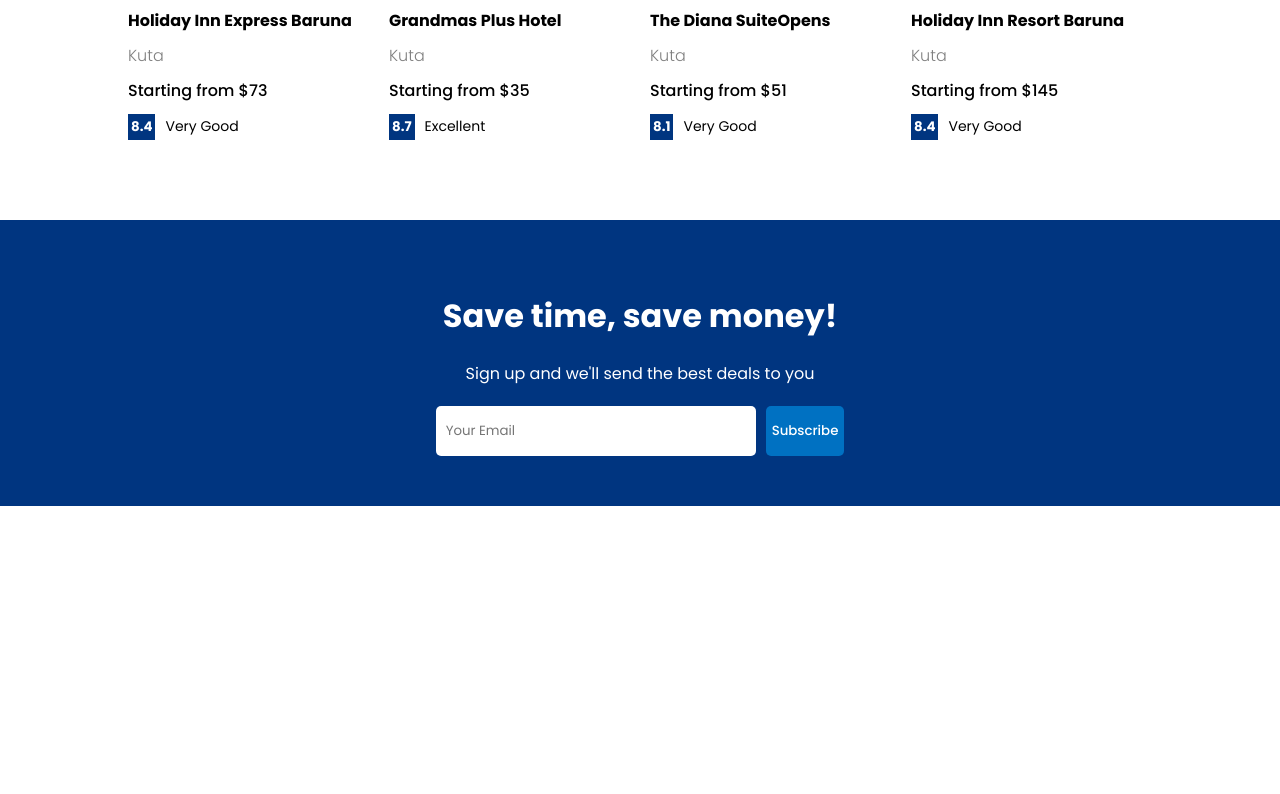
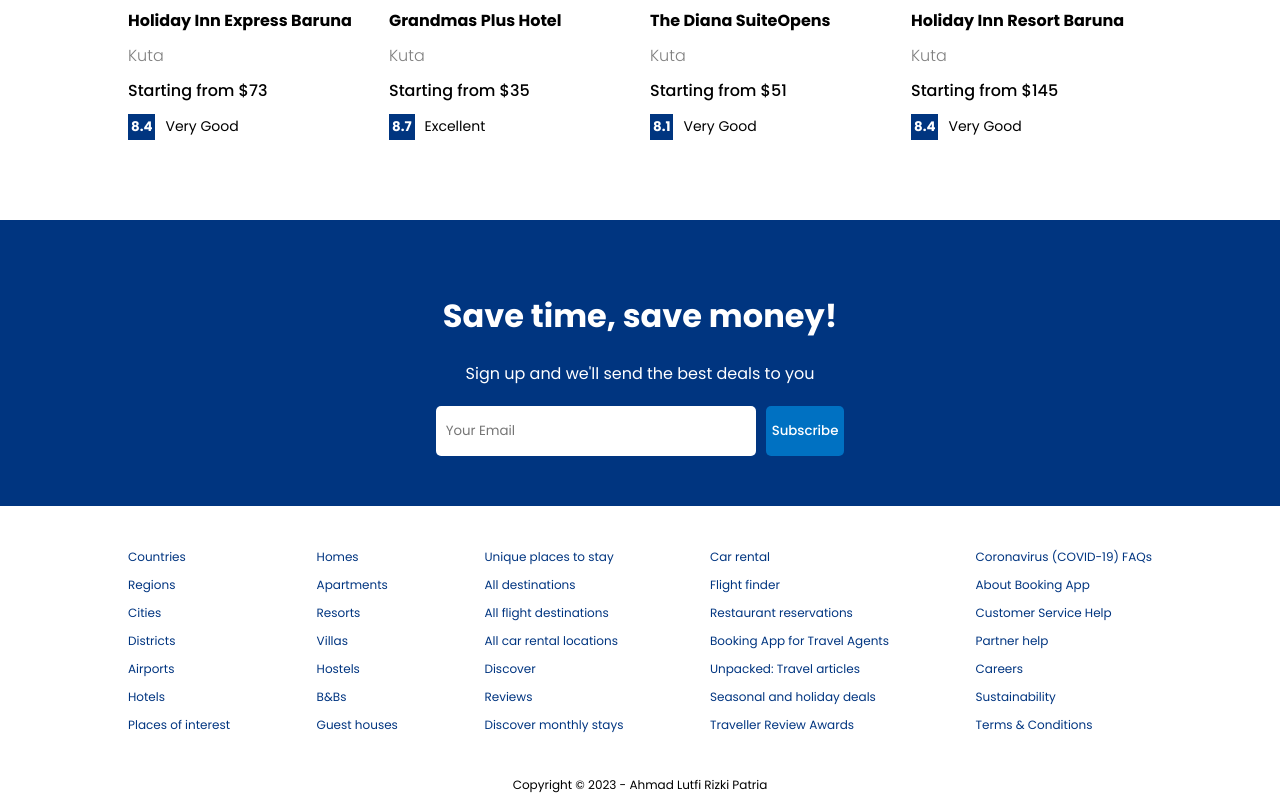
Before and after one commit to alutfi05/booking-app, a React (Vite) app: page / in a window 1280 px wide. Shown: the part 1399-2193 px from the top of the page. Before the commit the page ends 1905 px from the top, so only its background shows below. Built offline with nearby package versions, Linux system fonts and the light colour scheme.

Commit message:
create and styling Footer component

```diff
--- /dev/null
+++ b/src/components/footer/Footer.jsx
@@ -0,0 +1,59 @@
+import './footer.css';
+
+const Footer = () => {
+    return (
+        <footer className="footer">
+            <div className="fLists">
+                <ul className="fList">
+                    <li className="fListItem">Countries</li>
+                    <li className="fListItem">Regions</li>
+                    <li className="fListItem">Cities</li>
+                    <li className="fListItem">Districts</li>
+                    <li className="fListItem">Airports</li>
+                    <li className="fListItem">Hotels</li>
+                    <li className="fListItem">Places of interest</li>
+                </ul>
+                <ul className="fList">
+                    <li className="fListItem">Homes</li>
+                    <li className="fListItem">Apartments</li>
+                    <li className="fListItem">Resorts</li>
+                    <li className="fListItem">Villas</li>
+                    <li className="fListItem">Hostels</li>
+                    <li className="fListItem">B&Bs</li>
+                    <li className="fListItem">Guest houses</li>
+                </ul>
+                <ul className="fList">
+                    <li className="fListItem">Unique places to stay</li>
+                    <li className="fListItem">All destinations</li>
+                    <li className="fListItem">All flight destinations</li>
+                    <li className="fListItem">All car rental locations</li>
+                    <li className="fListItem">Discover</li>
+                    <li className="fListItem">Reviews</li>
+                    <li className="fListItem">Discover monthly stays</li>
+                </ul>
+                <ul className="fList">
+                    <li className="fListItem">Car rental</li>
+                    <li className="fListItem">Flight finder</li>
+                    <li className="fListItem">Restaurant reservations</li>
+                    <li className="fListItem">Booking App for Travel Agents</li>
+                    <li className="fListItem">Unpacked: Travel articles</li>
+                    <li className="fListItem">Seasonal and holiday deals</li>
+                    <li className="fListItem">Traveller Review Awards</li>
+                </ul>
+                <ul className="fList">
+                    <li className="fListItem">Coronavirus (COVID-19) FAQs</li>
+                    <li className="fListItem">About Booking App</li>
+                    <li className="fListItem">Customer Service Help</li>
+                    <li className="fListItem">Partner help</li>
+                    <li className="fListItem">Careers</li>
+                    <li className="fListItem">Sustainability</li>
+                    <li className="fListItem">Terms & Conditions</li>
+                </ul>
+            </div>
+            <div className="fText">
+                Copyright &copy; 2023 - Ahmad Lutfi Rizki Patria
+            </div>
+        </footer>
+    );
+};
+export default Footer;
--- /dev/null
+++ b/src/components/footer/footer.css
@@ -0,0 +1,29 @@
+.footer {
+    width: 100%;
+    width: 1024px;
+    font-size: 12px;
+}
+
+.fLists {
+    display: flex;
+    width: 100%;
+    justify-content: space-between;
+    margin-bottom: 50px;
+}
+
+.fList {
+    list-style: none;
+    padding: 0;
+}
+
+.fListItem {
+    margin-bottom: 10px;
+    color: #003580;
+    cursor: pointer;
+}
+
+.fText {
+    display: flex;
+    justify-content: center;
+    margin-top: -30px;
+}
--- a/src/pages/home/Home.jsx
+++ b/src/pages/home/Home.jsx
@@ -5,6 +5,7 @@
 import PropertyList from '../../components/propertyList/PropertyList';
 import FeaturedProperty from '../../components/featuredProperties/FeaturedProperty';
 import MailList from '../../components/mailList/MailList';
+import Footer from '../../components/footer/Footer';
 
 const Home = () => {
     return (
@@ -18,6 +19,7 @@
                 <h1 className="homeTitle">Homes guests love</h1>
                 <FeaturedProperty />
                 <MailList />
+                <Footer />
             </div>
         </>
     );
```
